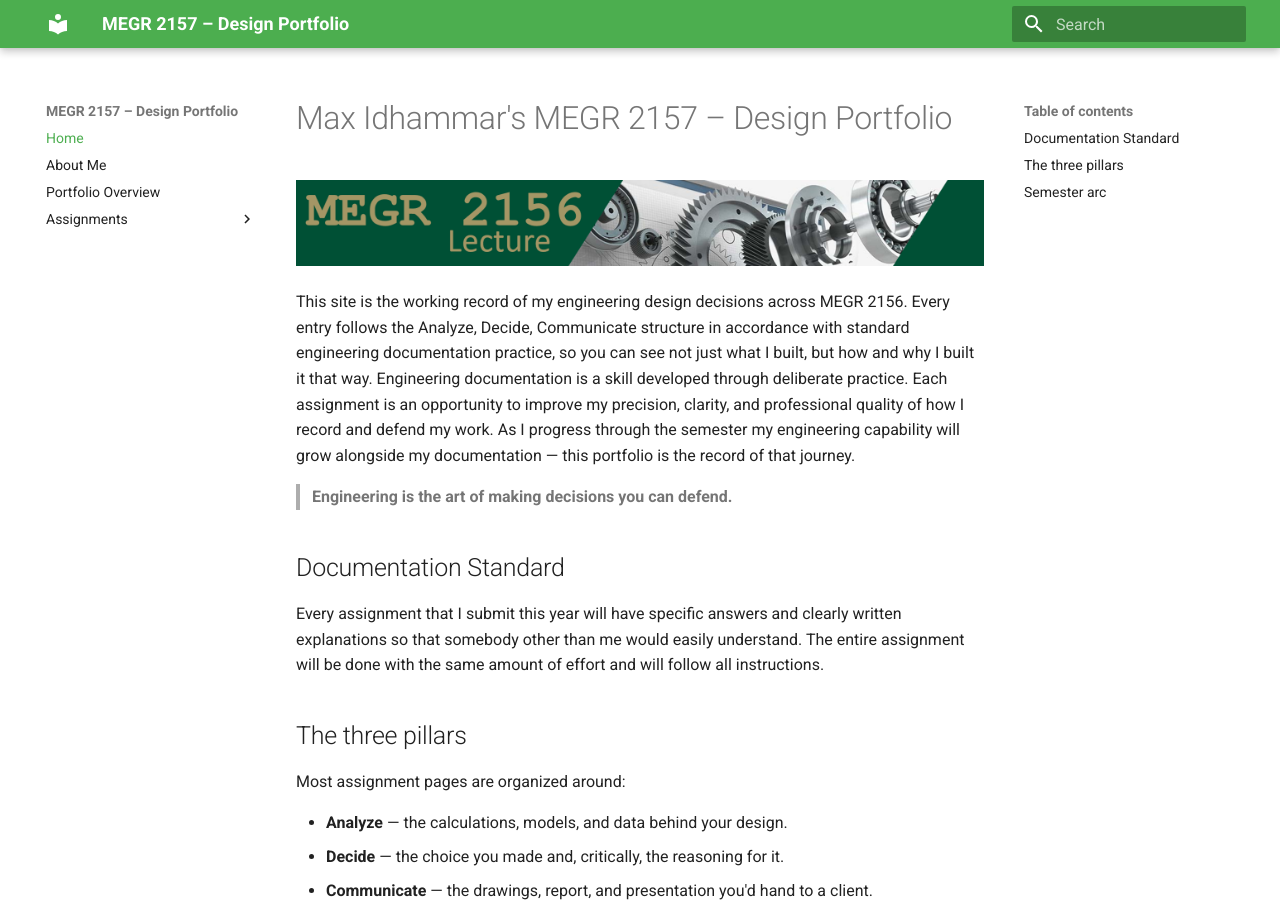
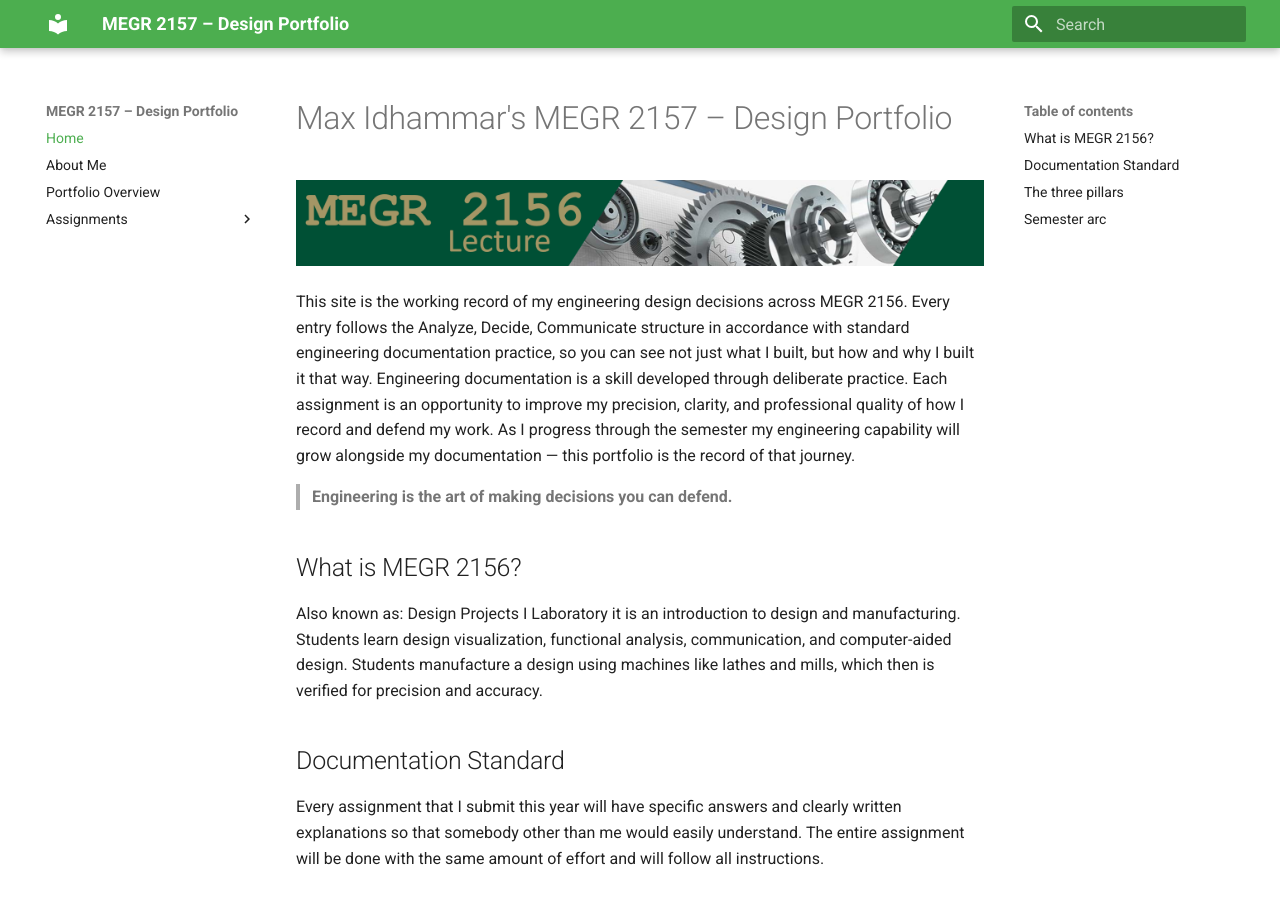
Before and after one commit to max-idhammar/Idhammar-MEGR2156-Portfolio, an MkDocs documentation site: the page built from docs/index.md, in a window 1280 px wide and 900 px high. Built offline with MkDocs 1.6.1 and Material for MkDocs 9.7.7, drawn with Linux system fonts in a browser that asks for light colours.

Commit message:
Add course overview for MEGR 2156
Added a section explaining MEGR 2156 course details.

```diff
--- a/docs/index.md
+++ b/docs/index.md
@@ -5,6 +5,10 @@
 This site is the working record of my engineering design decisions across MEGR 2156. Every entry follows the Analyze, Decide, Communicate structure in accordance with standard engineering documentation practice, so you can see not just what I built, but how and why I built it that way. Engineering documentation is a skill developed through deliberate practice. Each assignment is an opportunity to improve my precision, clarity, and professional quality of how I record and defend my work. As I progress through the semester my engineering capability will grow alongside my documentation — this portfolio is the record of that journey.
 
 > **Engineering is the art of making decisions you can defend.**
+
+## What is MEGR 2156?
+
+Also known as: Design Projects I Laboratory it is an introduction to design and manufacturing. Students learn design visualization, functional analysis, communication, and computer-aided design. Students manufacture a design using machines like lathes and mills, which then is verified for precision and accuracy.
 
 ## Documentation Standard
 
```
